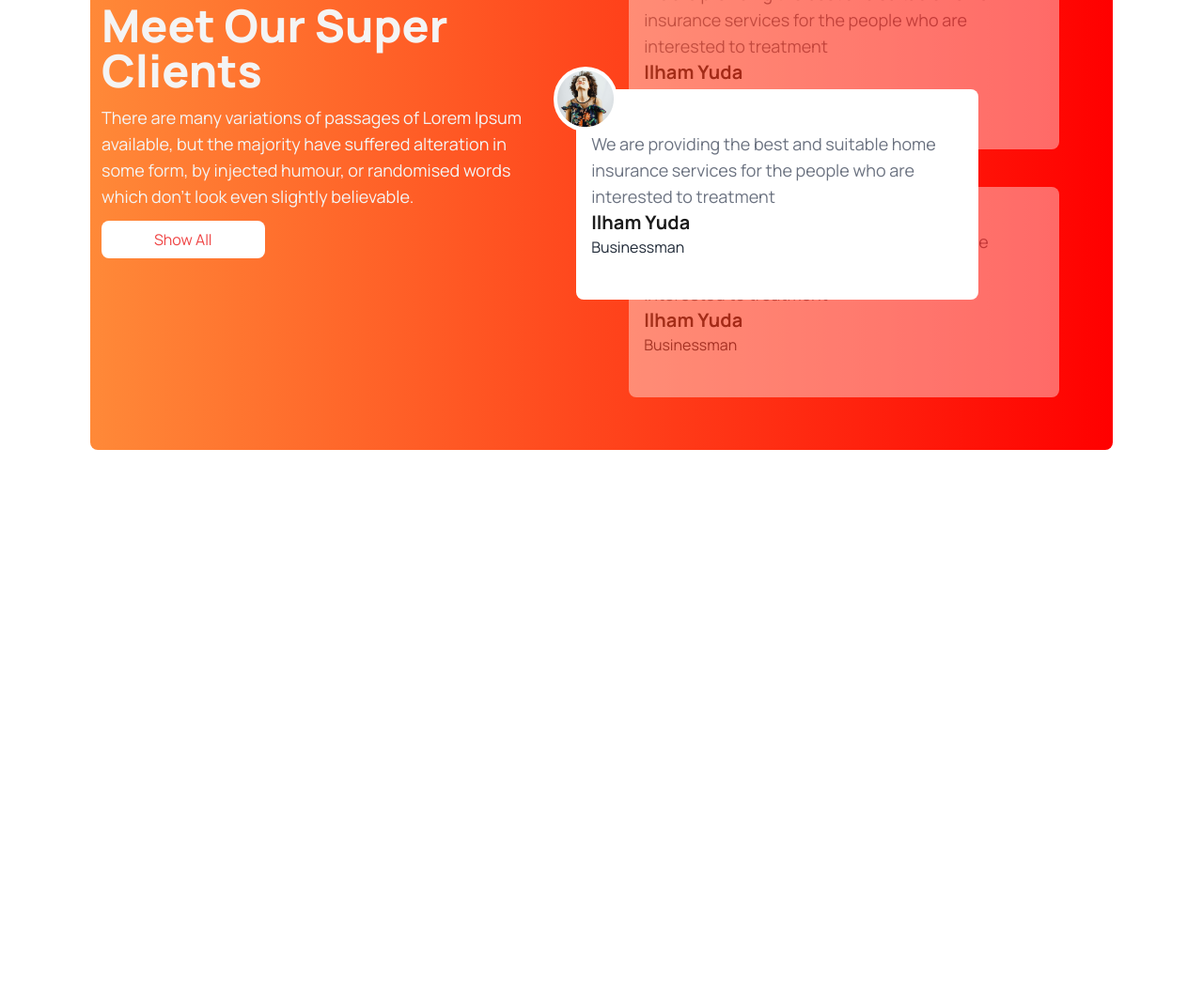
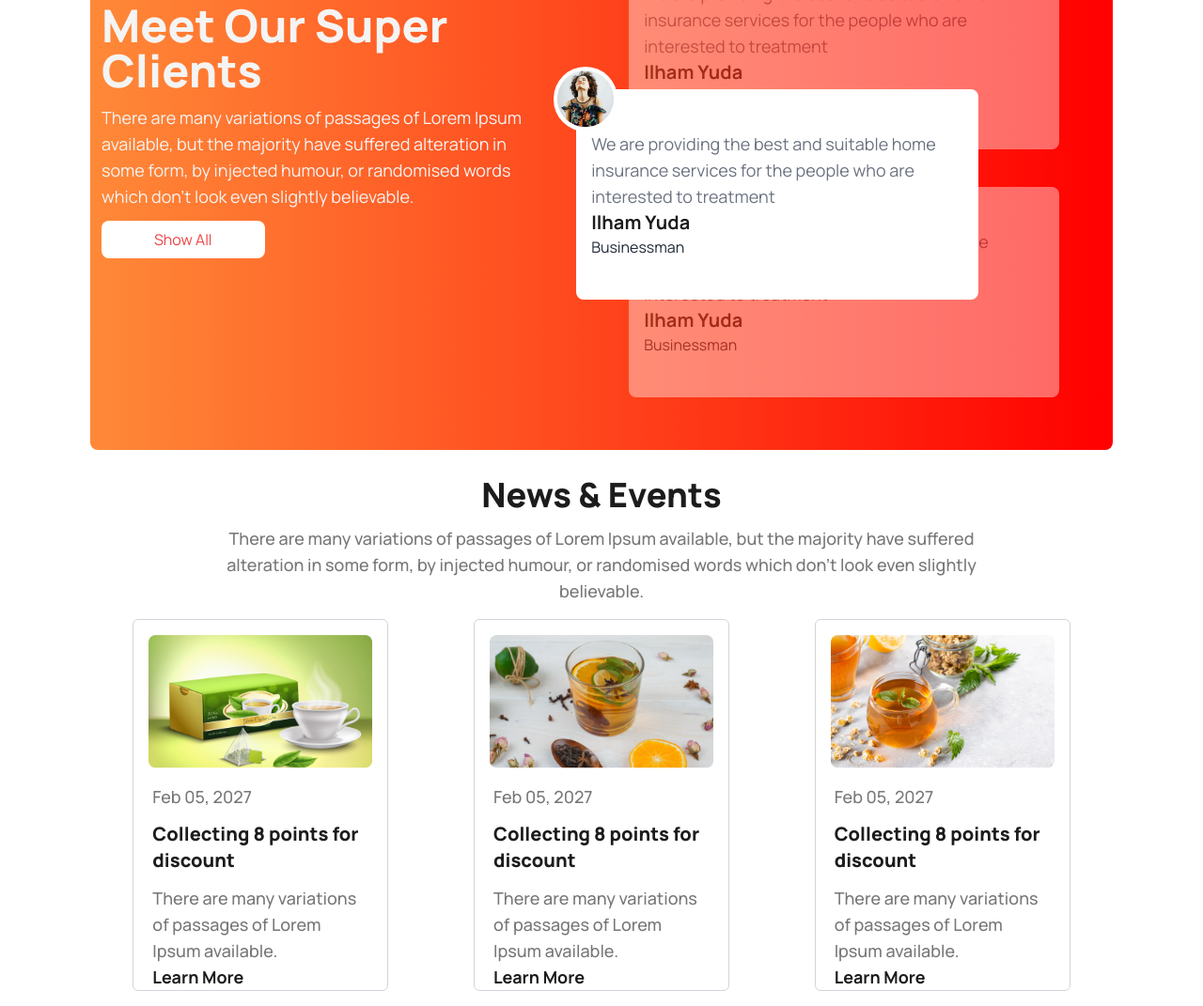
Before and after one commit to safin33221/Tea-house, a plain HTML site: page index.html in a window 1280 px wide. Shown: the part 1845-2916 px from the top of the page at 94% size. Before the commit the page ends 2324 px from the top, so only its background shows below. Drawn offline with nearby package versions, Linux system fonts and the light colour scheme.

Commit message:
new events section done

```diff
--- a/index.html
+++ b/index.html
@@ -16,6 +16,7 @@
     <title>Document</title>
 </head>
 <body class="bg-[] Manrope">
+    <!-- first section -->
     <section class="px-3 md:px-12 lg:24 mb-8 mx-auto">
         <div class="md:flex justify-between">
             <div class="my-auto space-y-4">
@@ -45,7 +46,10 @@
             </div>
         </div>
     </section>
+    <!-- first section -->
 
+
+    <!-- second section start -->
     <section class="md:px-11 lg:px-24 mx-auto mb-16">
         <div class=" text-center w-11/12 md:w-10/12 lg:h-1/2 mx-auto pb-3">
             <h1 class="text-[#1C1C1C] text-4xl font-extrabold text-center">Our Featured Products</h1>
@@ -77,8 +81,10 @@
             </div>
         </div>
     </section>
+    <!-- second section  end-->
 
 
+    <!-- third section start-->
     <section>
         <div class="grid grid-cols-1 lg:grid-cols-2  px-2 md:px-11 lg:px-24 pb-16">
             <div class="grid grid-cols-2 grid-rows-3 gap-4 md:w-11/12 p-2 md:mx-auto">
@@ -111,9 +117,10 @@
             </div>
         </div>
     </section>
+    <!-- third section end-->
 
-
-    <section class=" md:px-16 lg:px-24 " >
+    <!-- fourth section start-->
+    <section class=" md:px-16 lg:px-24 mb-7" >
         <div class="   md:flex  bg-gradient-to-r from-[#FF8938] to-[#FF0000] rounded-lg py-24  mx-auto">
             <div class="flex items-center justify-center sm:w-2/3 px-3 mx-auto mb-10">
                 <div class="space-y-3">
@@ -184,6 +191,56 @@
             </div>
         </div>
     </section>
+    <!-- fourth section end-->
+
+    <!-- fifth section start-->
+     <section class="px-2 sm:px4 md:px-16 lg:px-24 mx-auto mb-4">
+        <div>
+            <div class="w-4/5 mx-auto text-center space-y-3">
+                <h1 class="text-[#1C1C1C] font-extrabold text-4xl">News & Events</h1>
+                <p class="text-[#777777] font-medium text-lg">
+                    There are many variations of passages of Lorem Ipsum available, but the majority have suffered alteration in some form, by injected humour, or randomised words which don't look even slightly believable.
+                </p>
+            </div>
+            <div class="sm:flex justify-around">
+                <div class=" w-9/12 mx-auto mt-4 sm:w-3/12 border-[1px] border-gray-300 rounded-md" >
+                    <img src="./images/news-1.png" alt="" class="p-4 mx-auto">
+                    <div class="px-5 space-y-3">
+
+                        <p class="text-[#777777] font-medium text-lg">Feb 05, 2027</p>
+                        <h1 class="text-xl text-[#1C1C1C] font-extrabold">Collecting 8 points for discount</h1>
+                        <p class="text-[#777777] font-medium text-lg">There are many variations of passages of Lorem Ipsum available.</p>
+                        <a href="" class="text-[#1C1C1C] text-lg font-bold">Learn More</a>
+                    </div>
+                </div>
+                <div class=" w-9/12 mx-auto mt-4 sm:w-3/12 border-[1px] border-gray-300 rounded-md" >
+                    <img src="./images/news-2.png" alt="" class="p-4 mx-auto">
+                    <div class="px-5 space-y-3">
+
+                        <p class="text-[#777777] font-medium text-lg">Feb 05, 2027</p>
+                        <h1 class="text-xl text-[#1C1C1C] font-extrabold">Collecting 8 points for discount</h1>
+                        <p class="text-[#777777] font-medium text-lg">There are many variations of passages of Lorem Ipsum available.</p>
+                        <a href="" class="text-[#1C1C1C] text-lg font-bold">Learn More</a>
+                    </div>
+                </div>
+                <div class="w-9/12 mx-auto mt-4 sm:w-3/12 border-[1px] border-gray-300 rounded-md" >
+                    <img src="./images/news-3.png" alt="" class="p-4 mx-auto ">
+                    <div class="px-5 space-y-3">
+
+                        <p class="text-[#777777] font-medium text-lg">Feb 05, 2027</p>
+                        <h1 class="text-xl text-[#1C1C1C] font-extrabold">Collecting 8 points for discount</h1>
+                        <p class="text-[#777777] font-medium text-lg">There are many variations of passages of Lorem Ipsum available.</p>
+                        <a href="" class="text-[#1C1C1C] text-lg font-bold">Learn More</a>
+                    </div>
+                </div>
+
+            </div>
+
+        </div>
+
+
+     </section>
+    <!-- fifth section end-->
 
 </body>
 </html>
```
